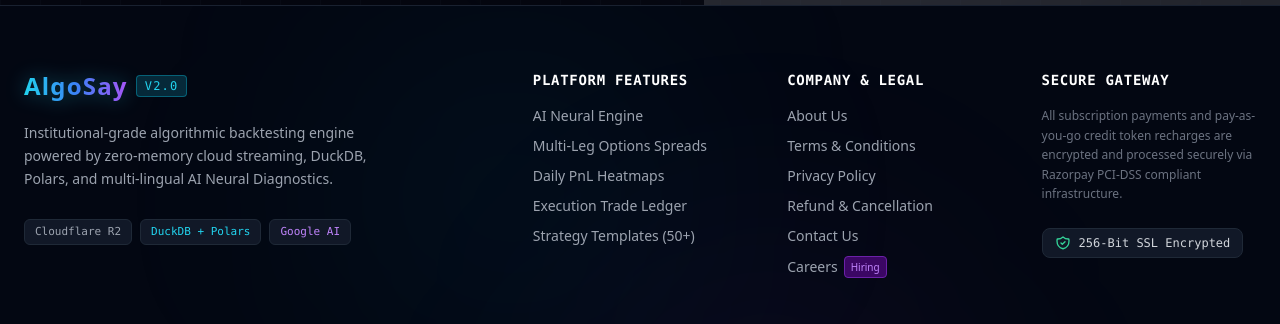
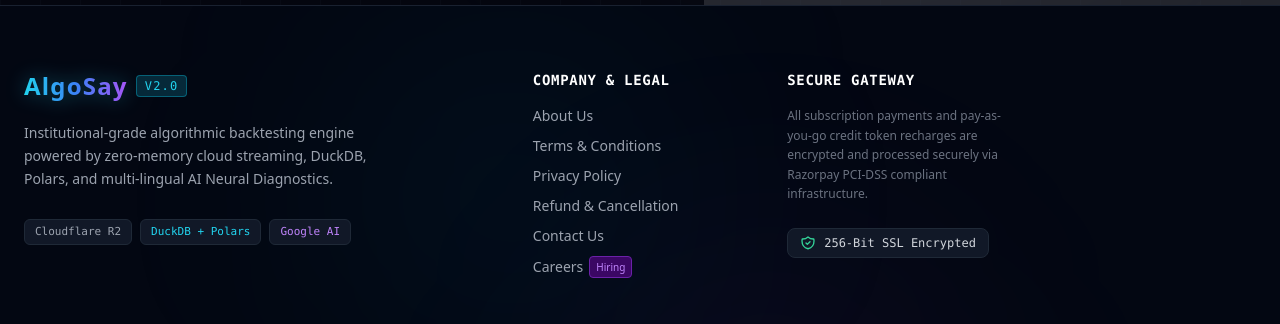
Before and after one commit to algosay/algosay-frontend, a React (Create React App) app: page / in a window 1280 px wide. Shown: the part 4732-5056 px from the top of the page. Built offline with nearby package versions, Linux system fonts and the light colour scheme; no server answers; grey boxes are pictures that could not be loaded.

Commit message:
Update pages-2

```diff
--- a/src/components/Footer.jsx
+++ b/src/components/Footer.jsx
@@ -43,31 +43,7 @@
             </div>
           </div>
 
-          {/* Column 2: Platform Features */}
-          <div className="space-y-4">
-            <h4 className="text-sm font-semibold text-white uppercase tracking-wider font-mono">
-              Platform Features
-            </h4>
-            <ul className="space-y-2.5 text-sm">
-              <li>
-                <Link to="/" className="hover:text-cyan-400 transition-colors">AI Neural Engine</Link>
-              </li>
-              <li>
-                <Link to="/" className="hover:text-cyan-400 transition-colors">Multi-Leg Options Spreads</Link>
-              </li>
-              <li>
-                <Link to="/" className="hover:text-cyan-400 transition-colors">Daily PnL Heatmaps</Link>
-              </li>
-              <li>
-                <Link to="/" className="hover:text-cyan-400 transition-colors">Execution Trade Ledger</Link>
-              </li>
-              <li>
-                <Link to="/" className="hover:text-cyan-400 transition-colors">Strategy Templates (50+)</Link>
-              </li>
-            </ul>
-          </div>
-
-          {/* Column 3: Company & Legal (Mandatory for Razorpay) */}
+                   {/* Column 3: Company & Legal (Mandatory for Razorpay) */}
           <div className="space-y-4">
             <h4 className="text-sm font-semibold text-white uppercase tracking-wider font-mono">
               Company & Legal
```
